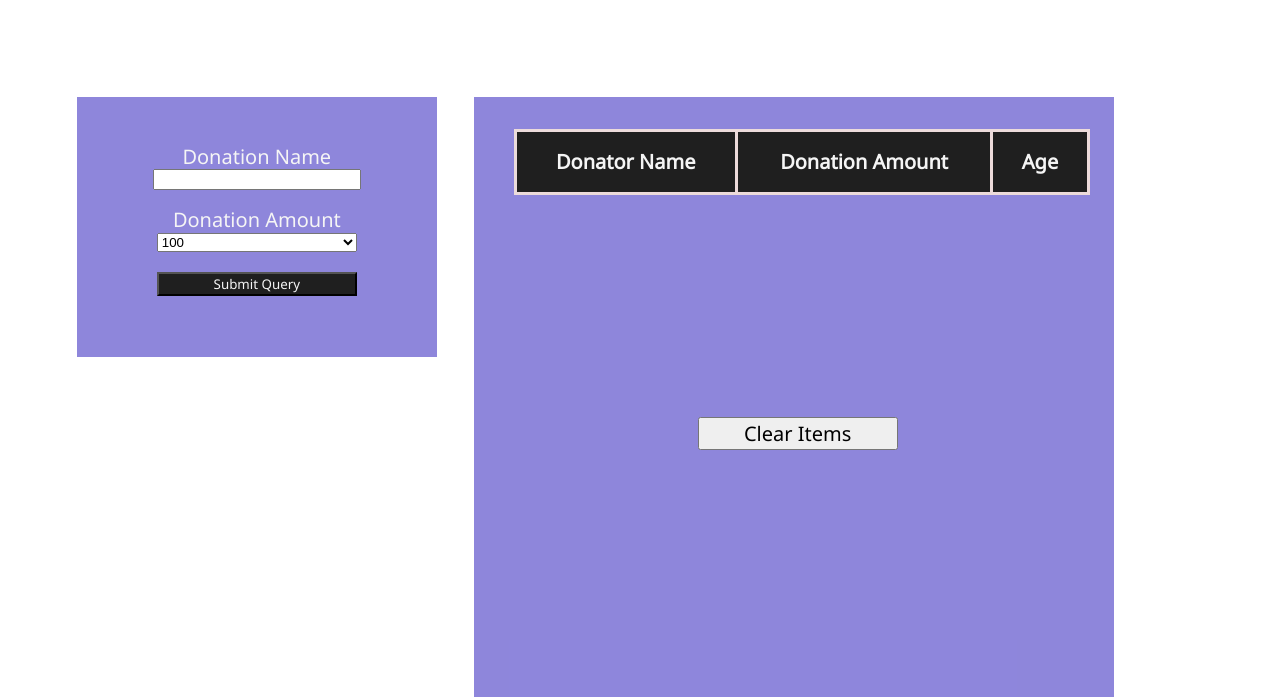
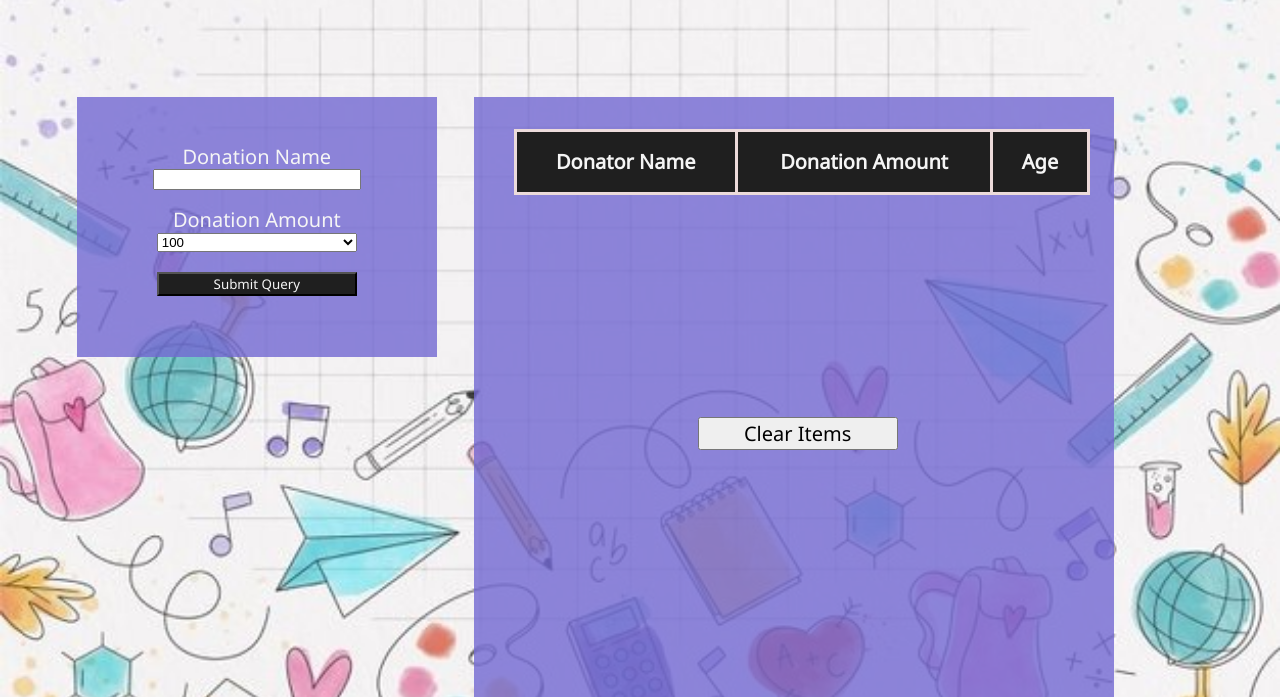
Before and after one commit to Mohammad-Haroun-97/Donation-Tracker, a plain HTML site: page index.html in a window 1280 px wide. Shown: the part 123-820 px from the top of the page. Drawn offline with Linux system fonts and the light colour scheme; the site is published under a folder, as on GitHub Pages, so addresses that start at the root find nothing.

Commit message:
fix Live url

```diff
--- a/style.css
+++ b/style.css
@@ -62,7 +62,7 @@ select{
 
 body{
 
-    background-image: url(/img/backgroundExam.jpg);
+    background-image: url(./img/backgroundExam.jpg);
 
     background-size: cover;
     background-repeat: no-repeat;
```
